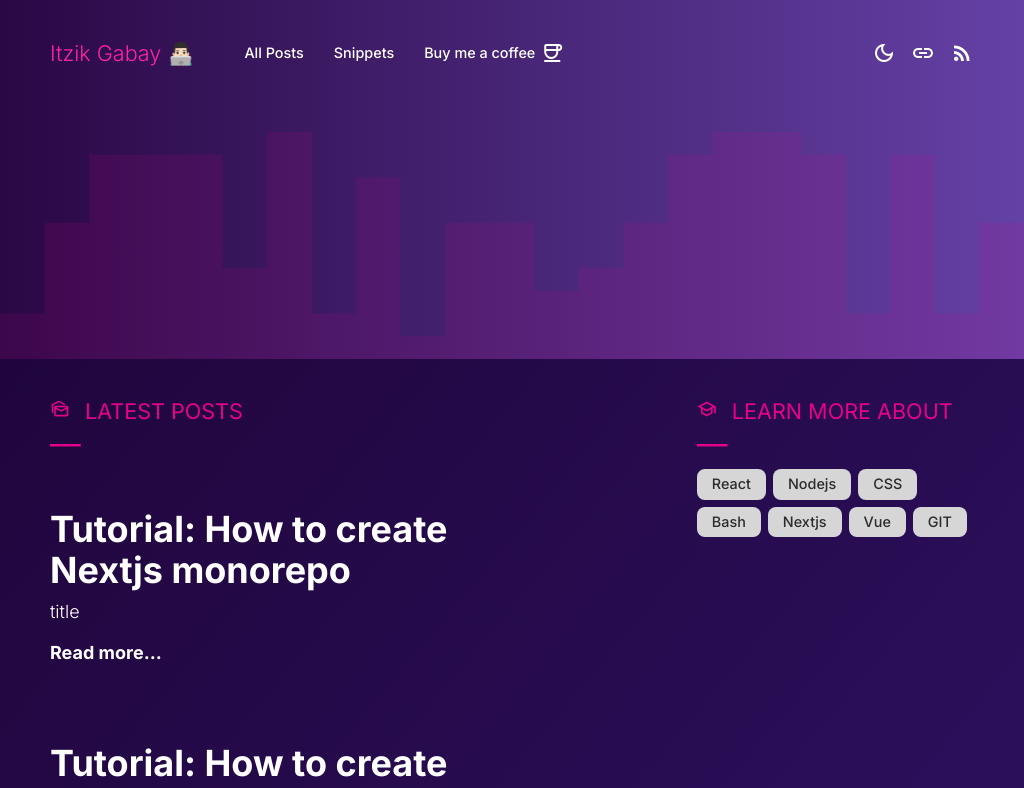
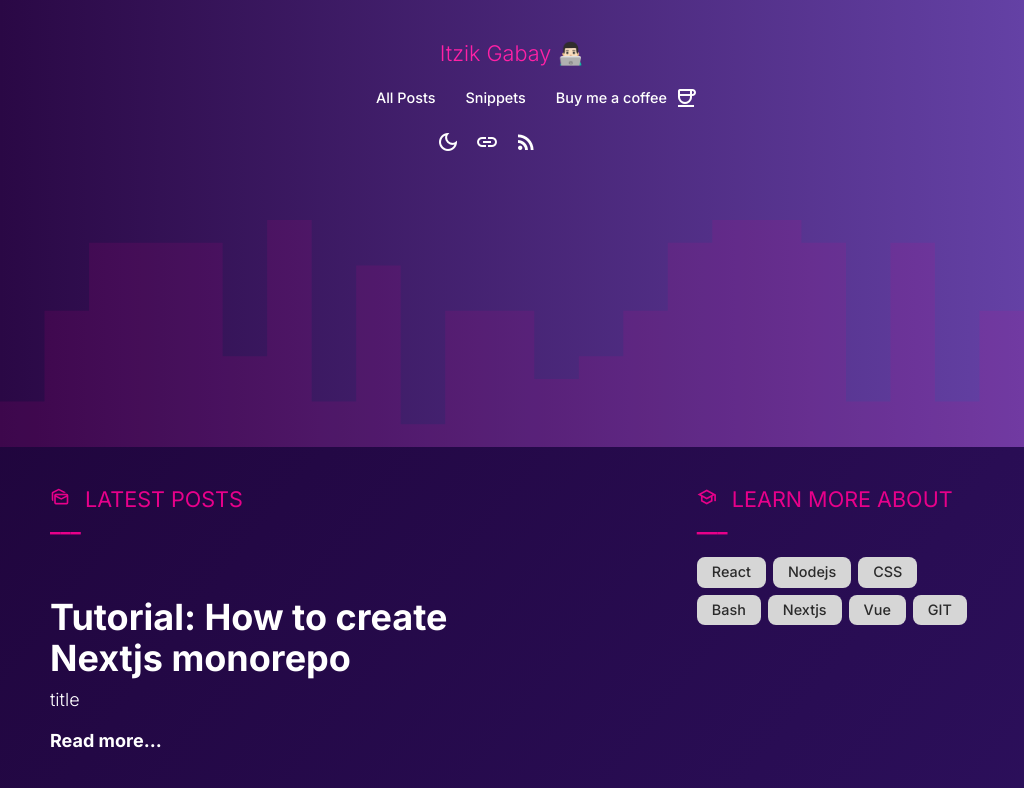
Before and after one commit to ItzikGabay/blog, a Next.js app: page / in a window 1024 px wide. Shown: the top 788 px of the page. Built offline with nearby package versions, Linux system fonts and the light colour scheme.

Commit message:
Done with mobile view design as well

```diff
--- a/layout/header/components/navbar/navbar.module.css
+++ b/layout/header/components/navbar/navbar.module.css
@@ -2,6 +2,25 @@
 @media screen and (max-width: 1024px) {
   .nav__left {
     padding-left: 0px;
+  }
+
+  .nav__left_logo {
+    margin-bottom: 20px;
+    font-size: 1.8rem;
+  }
+
+  .nav__container {
+    flex-direction: column;
+    justify-content: center;
+  }
+
+  .nav__left {
+    flex-direction: column;
+    padding-bottom: 10px;
+  }
+
+  .nav__left_links {
+    margin-bottom: 10px;
   }
 }
 /* Web design */
@@ -9,11 +28,23 @@
   .nav__left {
     padding-left: 50px;
   }
+
+  .nav__container {
+    justify-content: space-between;
+  }
+
+  .nav__left_logo {
+    margin-right: 50px;
+    font-size: 1.2rem;
+  }
+
+  .nav__right {
+    padding-right: 50px;
+  }
 }
 
 .nav__container {
   display: flex;
-  justify-content: space-between;
   align-items: center;
   padding: 16px 0;
   margin-top: 25px;
@@ -27,10 +58,8 @@
 }
 
 .nav__left_logo {
-  margin-right: 50px;
   color: #ff21a6;
   font-weight: 300;
-  font-size: 1.2rem;
 }
 
 .nav__left_logo:hover {
@@ -41,18 +70,17 @@
 
 .nav__left_links {
   display: flex;
+  align-items: center;
+  justify-content: center;
   font-weight: 500;
-}
-
-.nav__left_links > * {
-  margin-right: 30px;
+  gap: 30px;
 }
 
 .nav__left_link {
   display: flex;
   justify-content: center;
   align-items: center;
-  gap: 5px;
+  gap: 7px;
 }
 
 .nav__left_link:hover {
@@ -61,10 +89,6 @@
   transition: 0.3s;
 }
 
-.nav__right {
-  padding-right: 50px;
-}
-
 .nav__right_buttons {
   display: flex;
   justify-content: center;
```
